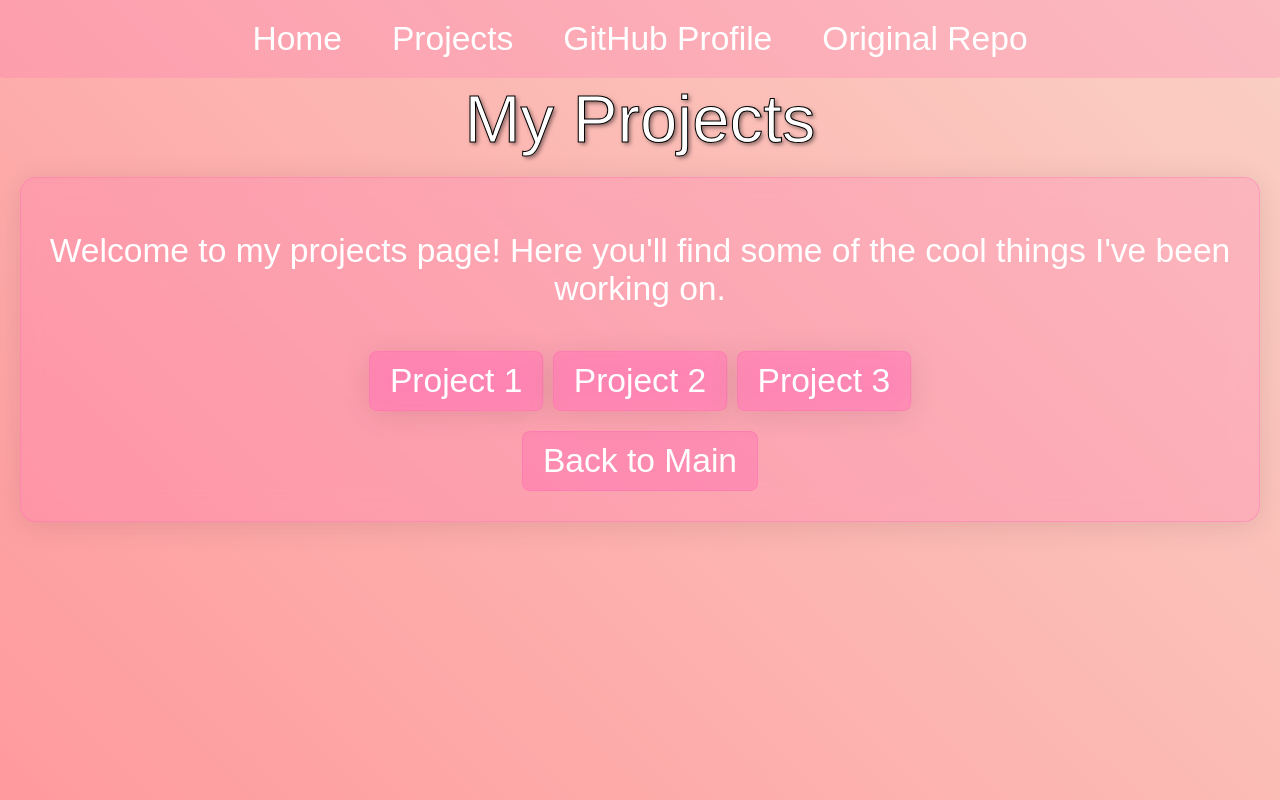
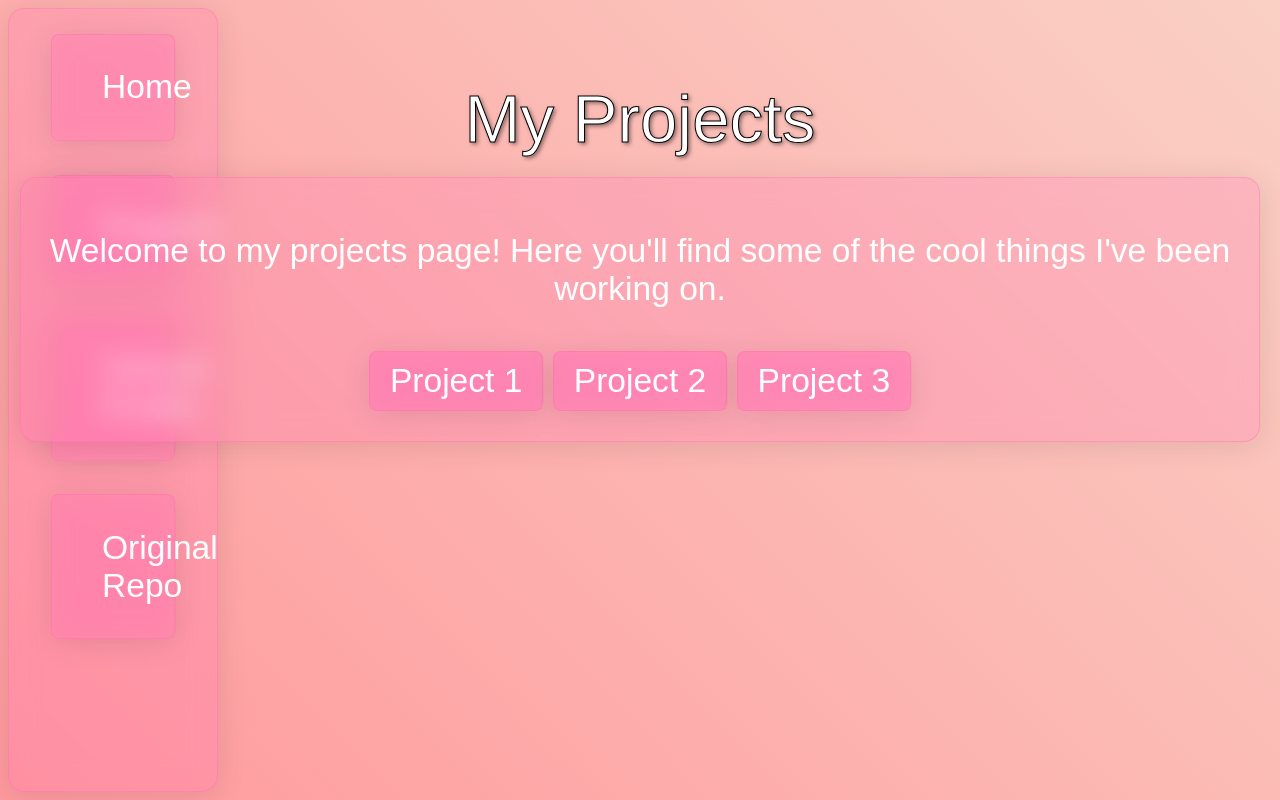
Before and after one commit to xLoadingx/All-My-Stuff, a website: page projects.html in a window 1280 px wide. Drawn offline with Linux system fonts and the light colour scheme.

Commit message:
Update projects.html

```diff
--- a/projects.html
+++ b/projects.html
@@ -17,35 +17,6 @@
             font-size: calc(1rem + 0.5vw); /* Responsive font size */
         }
 
-        /* Navigation bar styles */
-        .navbar {
-            width: 100%;
-            background: rgba(255, 105, 180, 0.21);
-            display: flex;
-            justify-content: center;
-            padding: 10px;
-            position: fixed;
-            top: 0;
-            z-index: 1000;
-            border-radius: 0 0 16px 16px;
-        }
-
-        .navbar a {
-            color: white;
-            font-family: Arial, sans-serif;
-            font-size: 1.5em;
-            text-decoration: none;
-            margin: 0 15px;
-            padding: 10px;
-            transition: transform 0.3s ease, background 0.3s ease;
-        }
-
-        .navbar a:hover {
-            transform: scale(1.05);
-            background: rgba(255, 105, 180, 0.4);
-            border-radius: 8px;
-        }
-
         /* Glass effect */
         .glass {
             background: rgba(255, 105, 180, 0.21);
@@ -57,6 +28,41 @@
             transition: transform 0.3s ease, background 0.3s ease;
         }
 
+        /* Sidebar styles */
+        .sidebar {
+            position: absolute;
+            top: 1vh;
+            bottom: 1vh;
+            left: 1vh;
+            width: 15vw; /* Responsive width */
+            display: flex;
+            flex-direction: column;
+            align-items: center;
+            padding: 1vh;
+        }
+
+        .sidebar a {
+            color: white;
+            font-family: Arial, sans-serif;
+            font-size: 1.5em; /* Responsive font size */
+            border: 1px solid rgba(255, 105, 180, 0.35);
+            outline: none;
+            cursor: pointer;
+            padding: 1em 1.5em; /* Responsive padding */
+            width: calc(100% - 2em);
+            margin: 0.5em 0;
+            border-radius: 8px;
+            box-sizing: border-box; /* Ensures padding is included in width calculation */
+            text-align: center;
+            text-decoration: none; /* Removes underline from links */
+            display: inline-block;
+        }
+
+        .sidebar a:hover {
+            transform: scale(1.05);
+            background: rgba(255, 105, 180, 0.4);
+        }
+
         /* Header styles */
         .header {
             font-family: Arial, sans-serif;
@@ -64,7 +70,7 @@
             color: white;
             text-shadow: 2px 2px 4px rgba(0, 0, 0, 0.5);
             -webkit-text-stroke: 1px black;
-            margin-top: 10vh; /* Adjusted to account for fixed navbar */
+            margin-top: 10vh; /* Adjusted to account for fixed sidebar */
         }
 
         /* Content styles */
@@ -100,32 +106,15 @@
             background: rgba(255, 105, 180, 0.6);
         }
 
-        .back-button {
-            color: white;
-            text-decoration: none;
-            border: 1px solid rgba(255, 105, 180, 0.35);
-            border-radius: 8px;
-            padding: 10px 20px;
-            margin: 10px 0;
-            display: inline-block;
-            background: rgba(255, 105, 180, 0.4);
-            transition: transform 0.3s ease, background 0.3s ease;
-        }
-
-        .back-button:hover {
-            transform: scale(1.05);
-            background: rgba(255, 105, 180, 0.6);
-        }
-
     </style>
 </head>
 <body>
-    <!-- Navigation bar -->
-    <div class="navbar">
-        <a href="index.html">Home</a>
-        <a href="projects.html">Projects</a>
-        <a href="https://github.com/xLoadingx">GitHub Profile</a>
-        <a href="https://github.com/xLoadingx/All-My-Stuff">Original Repo</a>
+    <!-- Sidebar element with glass effect -->
+    <div class="sidebar glass">
+        <a href="index.html" class="glass">Home</a>
+        <a href="projects.html" class="glass">Projects</a>
+        <a href="https://github.com/xLoadingx" class="glass">GitHub Profile</a>
+        <a href="https://github.com/xLoadingx/All-My-Stuff" class="glass">Original Repo</a>
     </div>
 
     <!-- Header element with the specified class -->
@@ -137,8 +126,6 @@
         <a href="project1.html" class="link glass">Project 1</a>
         <a href="project2.html" class="link glass">Project 2</a>
         <a href="project3.html" class="link glass">Project 3</a>
-        <br>
-        <a href="index.html" class="back-button">Back to Main</a>
     </div>
 </body>
 </html>
```
